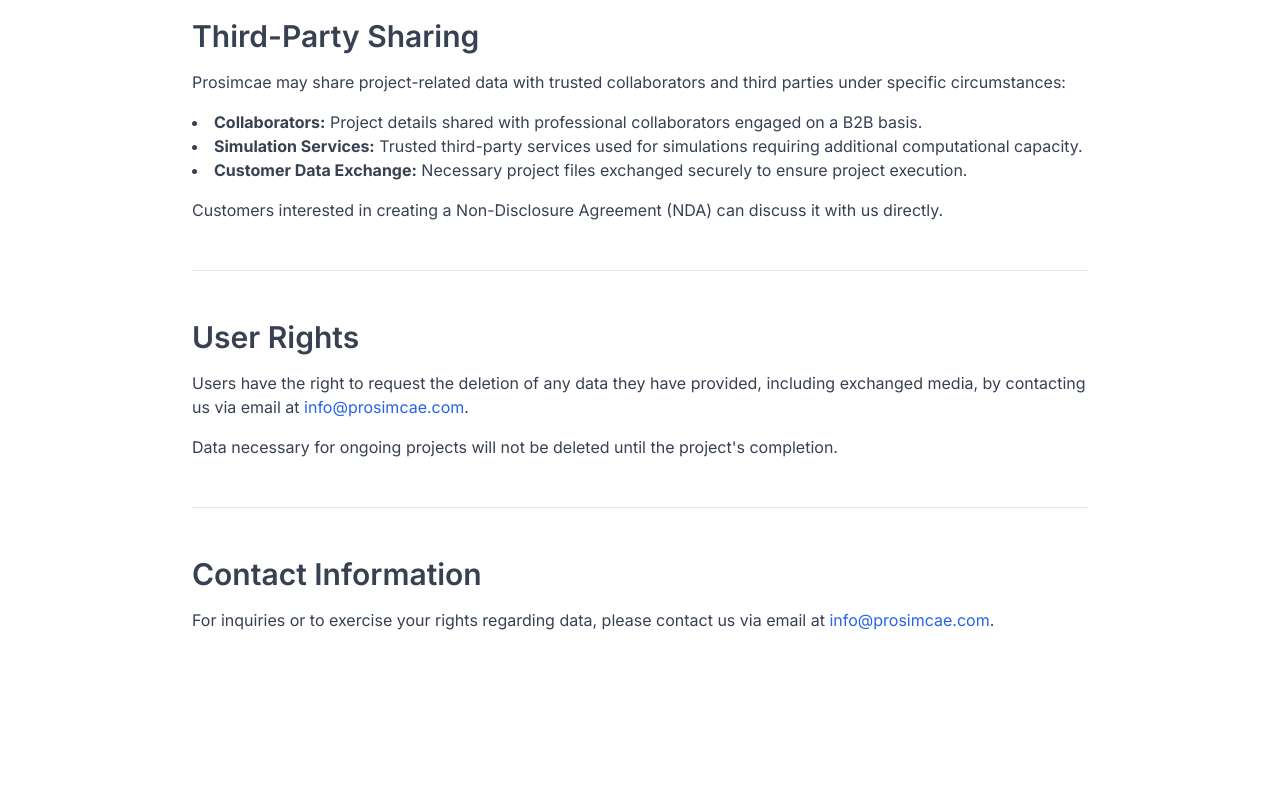
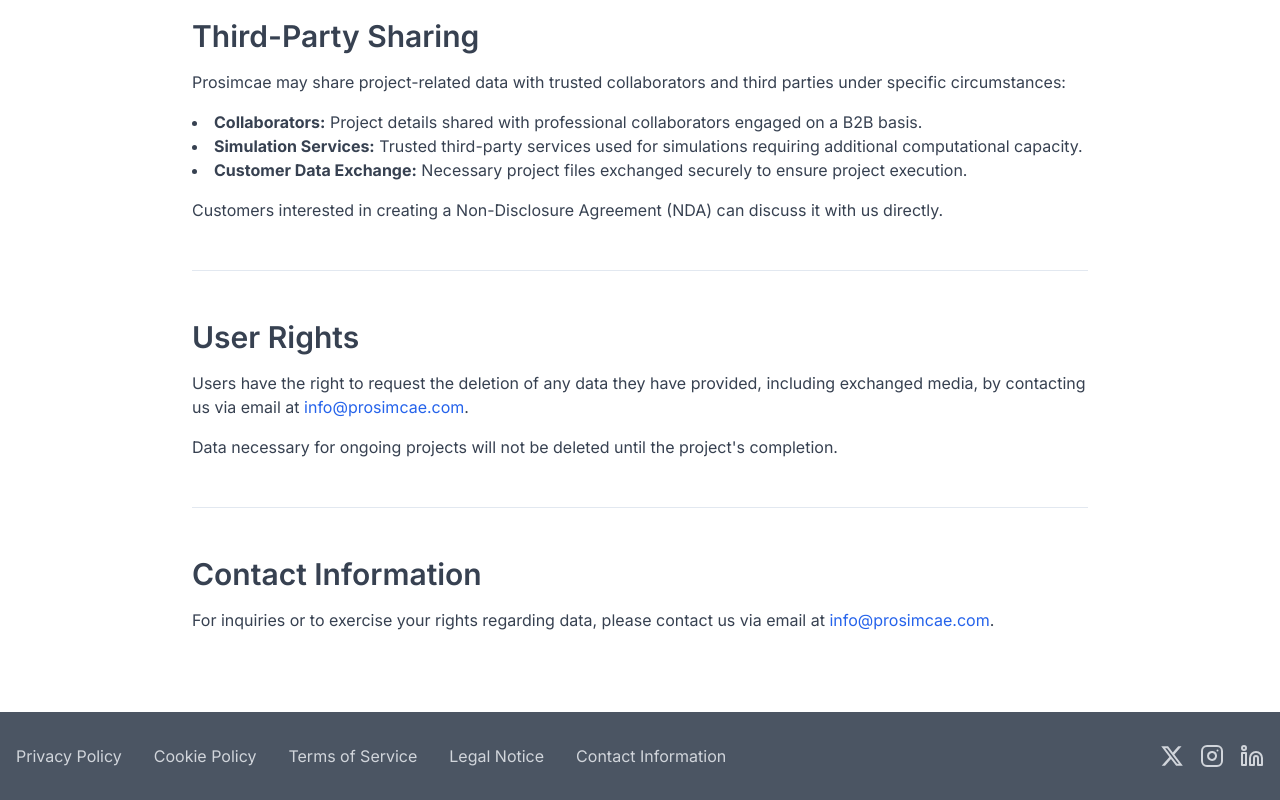
Before and after one commit to jparraporcar/prosimcae, a Next.js app: page /privacy-policy in a window 1280 px wide. Shown: the part 788-1588 px from the top of the page. Before the commit the page ends 1500 px from the top, so only its background shows below. Built offline with nearby package versions, Linux system fonts and the light colour scheme.

Commit message:
fixed the header in privacy page and moved footer from main page to layout

```diff
--- a/src/app/layout.tsx
+++ b/src/app/layout.tsx
@@ -9,6 +9,7 @@
 import { useCookies } from "react-cookie";
 import CookieBanner from "@/components/custom/client/cookie-banner";
 import { AnalyticsProvider } from "@/components/custom/client/analytics-provider";
+import Footer from "@/components/custom/footer";
 
 const inter = Inter({ subsets: ["latin"] });
 
@@ -36,6 +37,9 @@
           <NavigationWrapper />
         </div>
         {children}
+        <section className="w-full">
+          <Footer />
+        </section>
       </body>
     </html>
   );
--- a/src/app/page.tsx
+++ b/src/app/page.tsx
@@ -21,7 +21,6 @@
 import { ContactDialogCustom } from "@/components/custom/contact-dialog-custom";
 import { ContactDialogOndemand } from "@/components/custom/contact-dialog-ondemand";
 import { ResumeUploadDialog } from "@/components/custom/resume-upload-dialog";
-import Footer from "@/components/custom/footer";
 import { CarouselWrapper } from "@/components/custom/client/carousel-wrapper";
 
 const Home: React.FC = () => {
@@ -139,9 +138,6 @@
         </div>
       </section>
       <Separator orientation="horizontal" className="mb-20" />
-      <section className="w-full">
-        <Footer />
-      </section>
     </main>
   );
 };
--- a/src/app/privacy-policy/page.tsx
+++ b/src/app/privacy-policy/page.tsx
@@ -3,8 +3,8 @@
 
 const PrivacyPolicy: React.FC = () => {
   return (
-    <main className="w-full flex flex-col items-center px-6 md:px-12 py-8 text-gray-700 mt-16">
-      <header className="w-full max-w-4xl text-center mb-8">
+    <main className="w-full flex flex-col items-center px-6 md:px-12 py-8 text-gray-700">
+      <header className="w-full max-w-4xl text-center mb-8 mt-16">
         <h1 className="text-4xl md:text-5xl font-bold mb-4">Privacy Policy</h1>
         <p className="text-lg md:text-xl">
           Learn how we collect, use, and protect your data at Prosimcae.
```
